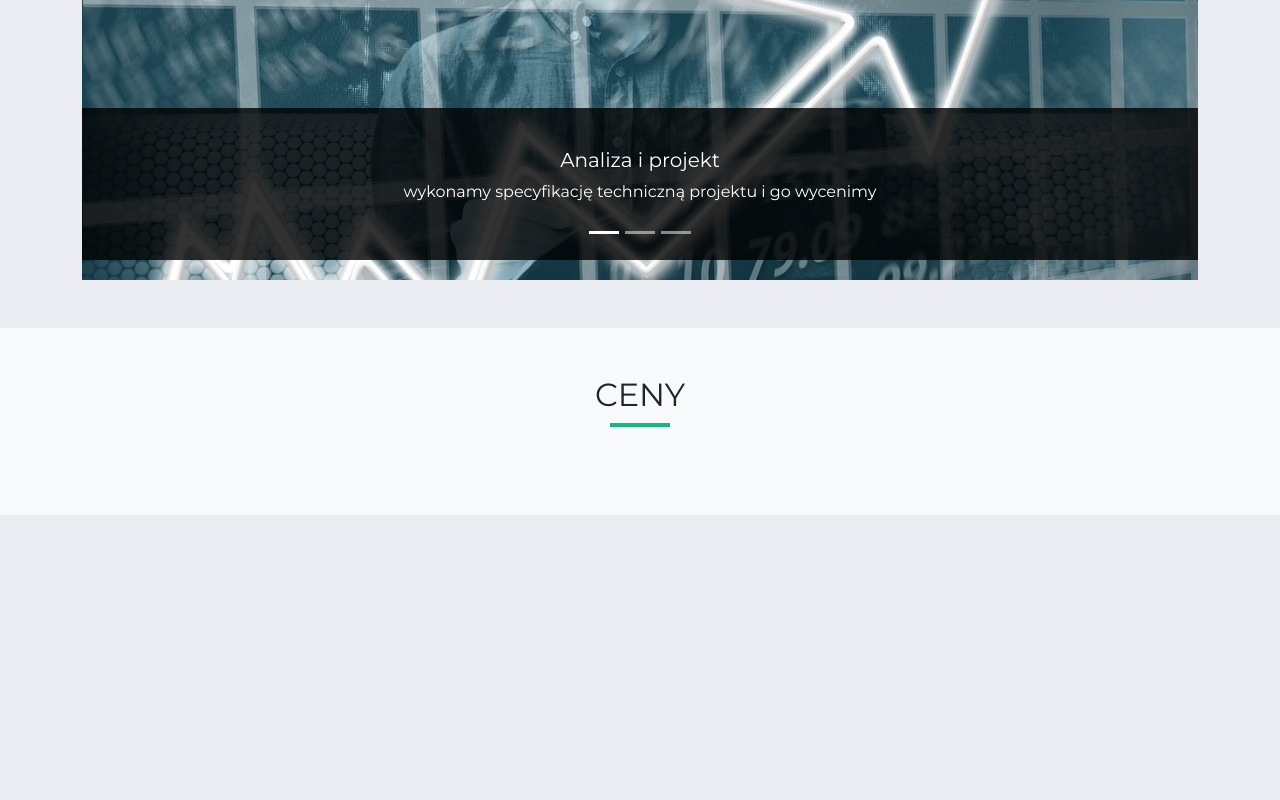
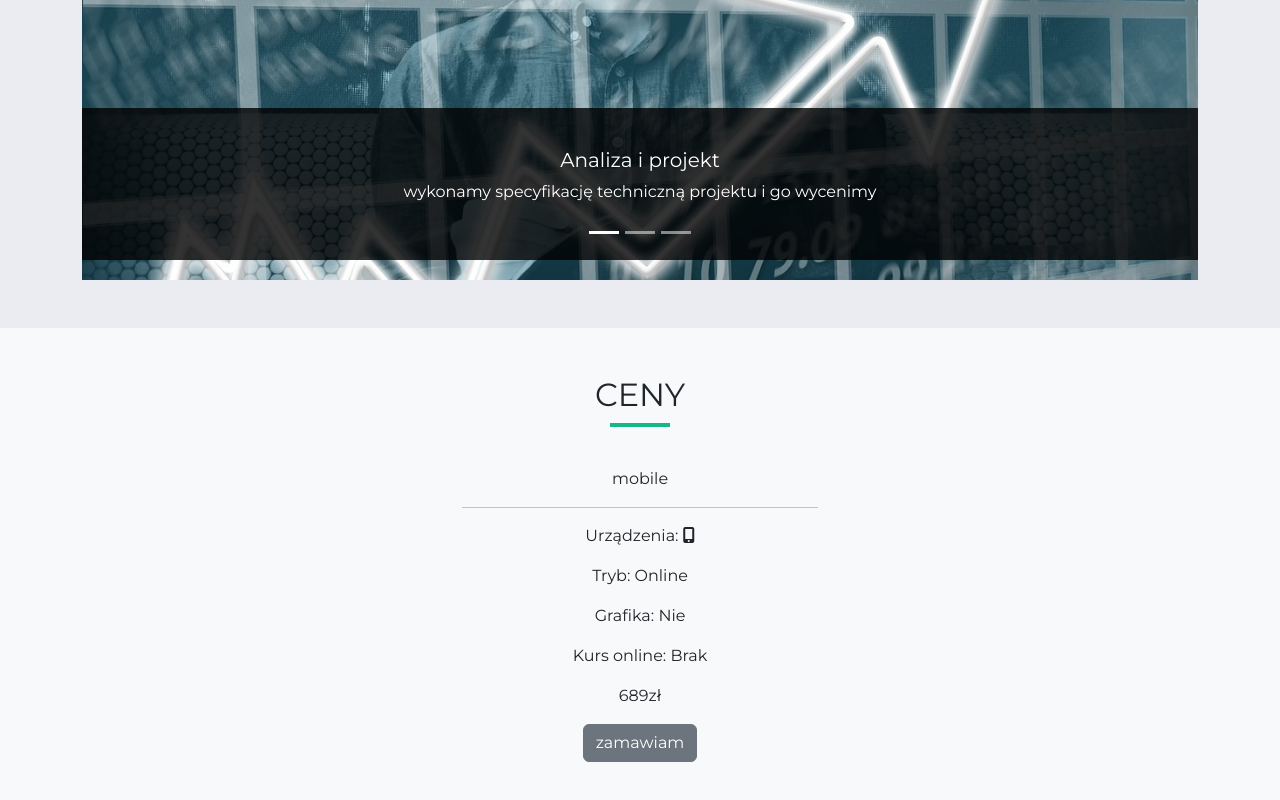
Before and after one commit to maglana/CompanySide-MGConsalting, a plain HTML site: page index.html in a window 1280 px wide. Shown: the part 2109-2909 px from the top of the page. Before the commit the page ends 2624 px from the top, so only its background shows below. Drawn offline with nearby package versions, Linux system fonts and the light colour scheme; a script that the page names is missing.

Commit message:
Price cz2

```diff
--- a/index.html
+++ b/index.html
@@ -434,6 +434,24 @@
 			>
 				<h2 class="section-title">Ceny</h2>
 				<div class="underline"></div>
+				<div class="container">
+					<div class="price-wrap row text-center justify-content-center">
+						<div class="col-md-6 col-xl-4">
+							<div class="price-box">
+								<p class="price-title">mobile</p>
+								<hr />
+								<p>
+									<span>Urządzenia: </span><i class="fas fa-mobile-alt"></i>
+								</p>
+								<p><span>Tryb: </span>Online</p>
+								<p><span>Grafika: </span>Nie</p>
+								<p><span>Kurs online: </span>Brak</p>
+								<p class="price-tag">689zł</p>
+								<button class="btn btn-secondary">zamawiam</button>
+							</div>
+						</div>
+					</div>
+				</div>
 			</section>
 		</main>
 		<script
```
